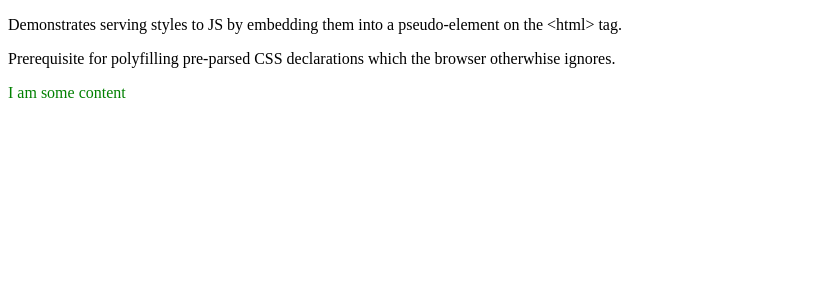
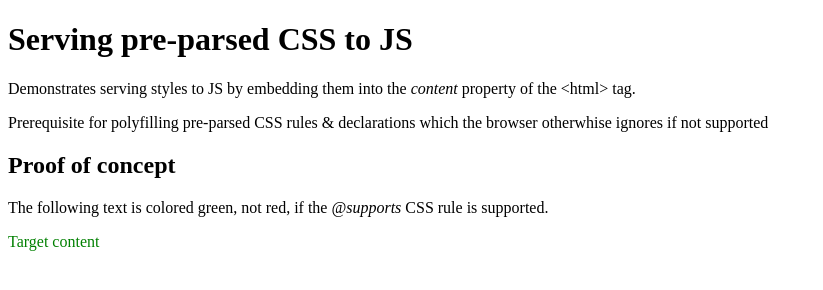
Before and after one commit to oslego/postcss-supports, a website: page index.html in a window 1280 px wide. Shown: the whole page, without its empty margins (0-823 px from the left). Drawn offline with Linux system fonts and the light colour scheme.

Commit message:
clarify POC explanation

```diff
--- a/index.html
+++ b/index.html
@@ -10,15 +10,21 @@
     }
 
     .test{
-      color: blue;
+      color: red;
     }
 
   </style>
 </head>
 <body>
-  <p>Demonstrates serving styles to JS by embedding them into a pseudo-element on the &lt;html&gt; tag.</p>
-  <p>Prerequisite for polyfilling pre-parsed CSS declarations which the browser otherwhise ignores.</p>
-  <div class="test">I am some content</div>
+  <h1>Serving pre-parsed CSS to JS</h1>
+  <p>Demonstrates serving styles to JS by embedding them into the <var>content</var> property of the &lt;html&gt; tag.</p>
+  <p>Prerequisite for polyfilling pre-parsed CSS rules & declarations which the browser otherwhise ignores if not supported</p>
+
+  <h2>Proof of concept</h2>
+  <p>
+    The following text is colored green, not red, if the <var>@supports</var> CSS rule is supported.
+  </p>
+  <div class="test">Target content</div>
 
 <script>
   var head = document.querySelector('html');
@@ -27,8 +33,6 @@
       style.textContent = payload.substring(1, payload.length-1);
 
   head.appendChild(style);
-
 </script>
-
 </body>
 </html>
```
